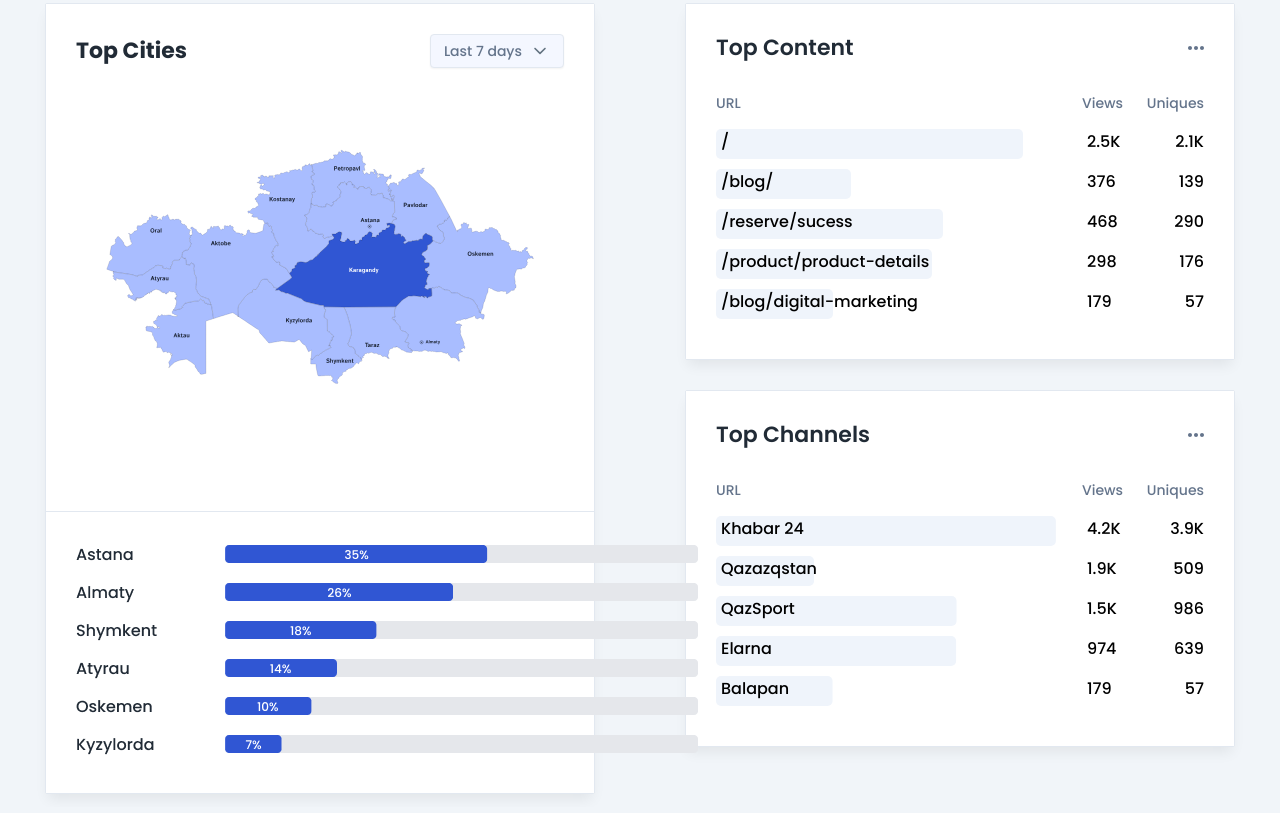
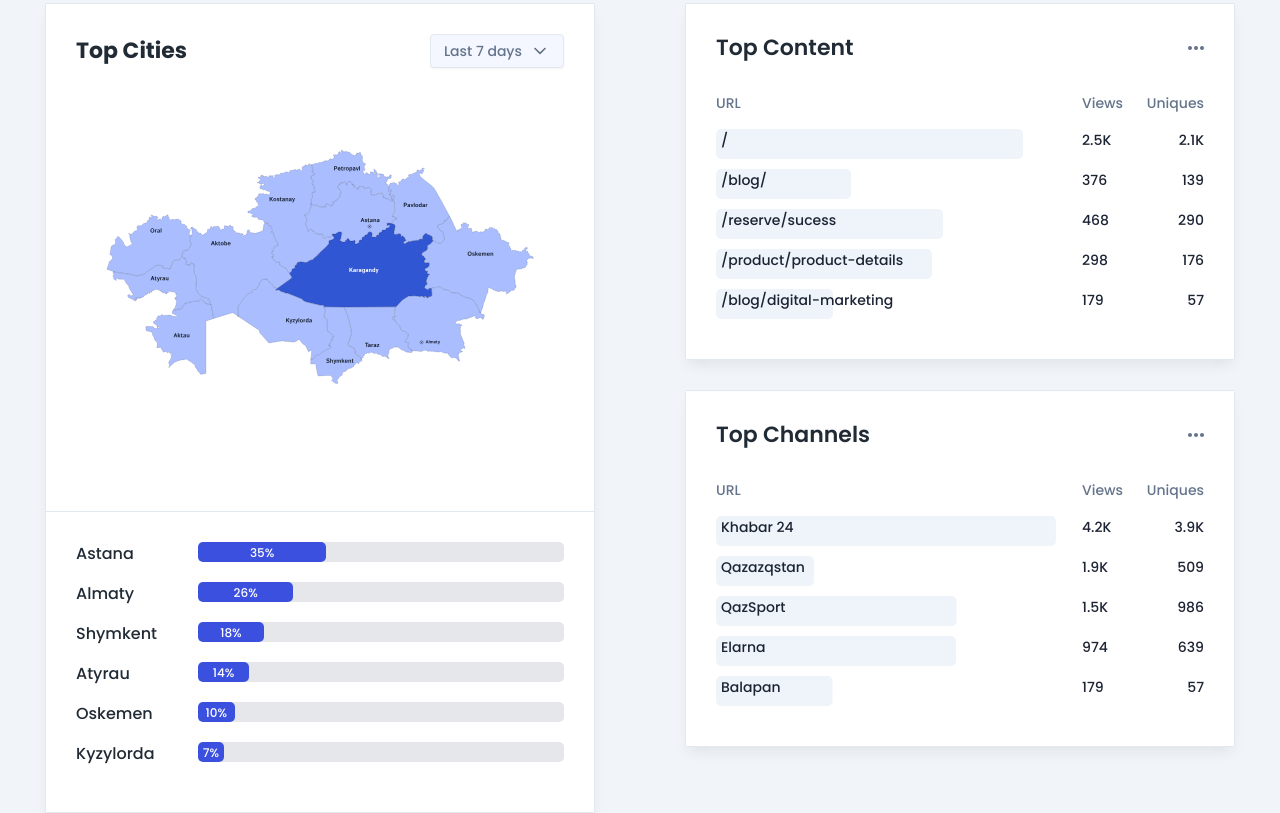
Before and after one commit to cookiestealer3114/JohnWickPage.github.io, a plain HTML site: page index.html in a window 1280 px wide. Shown: the part 973-1786 px from the top of the page. Drawn offline with nearby package versions, Linux system fonts and the light colour scheme.

Commit message:
finished top_cities statistics

```diff
--- a/css/style.css
+++ b/css/style.css
@@ -70,6 +70,24 @@ body {
   font-style: normal;
   font-weight: 600;
   line-height: 28px;
+}
+.text-h7 {
+  /* 16/24 Regular */
+  color: var(--tailgrids-black-color);
+  font-family: Poppins;
+  font-size: 16px;
+  font-style: normal;
+  font-weight: 500;
+  line-height: 24px;
+}
+.text-h7 {
+  /* 12/15 Medium */
+  color: var(--white-color);
+  font-family: Poppins;
+  font-size: 12px;
+  font-style: normal;
+  font-weight: 500;
+  line-height: 15px;
 }
 
 .container {
@@ -332,6 +350,12 @@ body {
   left: 0;
   z-index: 2;
   padding-left: 5px;
+  color: var(--dark-color);
+  font-family: Poppins;
+  font-size: 14px;
+  font-style: normal;
+  font-weight: 500;
+  line-height: 22px;
 }
 .graph {
   position: absolute;
@@ -350,10 +374,21 @@ body {
 }
 .views {
   z-index: 2;
-  margin-left: 5px;
+  color: var(--dark-color);
+  font-family: Poppins;
+  font-size: 14px;
+  font-style: normal;
+  font-weight: 500;
+  line-height: 22px;
 }
 .uniques {
   z-index: 2;
+  color: var(--dark-color);
+  font-family: Poppins;
+  font-size: 14px;
+  font-style: normal;
+  font-weight: 500;
+  line-height: 22px;
 }
 .graph_fill {
   background-color: var(--gray-color);
@@ -403,14 +438,60 @@ body {
 
 .horizontal_line {
   content: "";
-  /* width: 100%; */
   border-bottom: 1px solid var(--stroke);
   margin-top: 75px;
   margin-bottom: 30px;
   margin-left: -30px;
   margin-right: -30px;
+  /* margin-left и margin-right - плохие решения. Лучше найти другой способ вмещения линии за пределы контейнера */
 }
-
+.cities_box_item {
+  display: flex;
+  position: relative;
+  justify-content: flex-end;
+  height: 40px;
+}
+.city {
+  z-index: 2;
+  position: absolute;
+  left: 0;
+  color: var(--tailgrids-black-color);
+  font-family: Poppins;
+  font-size: 16px;
+  font-style: normal;
+  font-weight: 500;
+  line-height: 24px;
+}
+.percentage_container {
+  display: flex;
+}
+.percentage {
+  z-index: 2;
+  color: var(--white-color);
+  font-family: Poppins;
+  font-size: 12px;
+  font-style: normal;
+  font-weight: 500;
+  line-height: 15px;
+}
+.percentage_graph {
+  background-color: #e5e7eb;
+  position: absolute;
+  max-width: 75%;
+  width: 100%;
+  z-index: 0;
+  border-radius: 5px;
+}
+.percentage_graph_fill {
+  display: flex;
+  justify-content: center;
+  align-items: center;
+  background-color: var(--primary-color);
+  height: 20px;
+  border-radius: 5px;
+  width: 0;
+  transition: width 0.5s ease;
+}
 @media screen and (max-width: 1280px) {
   .stats_grid_item {
     flex-wrap: wrap;
--- a/index.html
+++ b/index.html
@@ -354,9 +354,7 @@
                 </svg>
               </div>
               <div class="horizontal_line"></div>
-              <div class="top_cities_statistics">
-                <img src="img/test_groupfiles.png" alt="testgroup" />
-              </div>
+              <div class="cities_box"></div>
             </div>
           </div>
         </div>
@@ -364,9 +362,3 @@
     </section>
   </body>
 </html>
-
-<!--
-  Вывести horizontal_line за пределы container
-  разделить kazakhstan_map на svg
-  сделать статистику top_cities
--->
--- a/script.js
+++ b/script.js
@@ -5,6 +5,7 @@ document.addEventListener("DOMContentLoaded", function () {
   const stats_grid = document.querySelector(".stats_grid");
   const content_box = document.querySelector(".content_box");
   const channels_box = document.querySelector(".channels_box");
+  const cities_box = document.querySelector(".cities_box");
 
   fetch("jsons/analytics.json")
     .then((response) => response.json())
@@ -326,5 +327,39 @@ document.addEventListener("DOMContentLoaded", function () {
       });
     })
     .catch((error) => console.error("TOP CHANNELS JSON LOADING ERROR", error));
-  // СДЕЛАТЬ border-radius у graph 5px
+
+  fetch("jsons/top_cities_statistics.json")
+    .then((response) => response.json())
+    .then((data) => {
+      data.forEach((item) => {
+        const cities_box_item = document.createElement("div");
+        cities_box_item.className = "cities_box_item";
+
+        const city = document.createElement("div");
+        city.className = "city";
+        city.textContent = item.city;
+
+        const percentage_container = document.createElement("div");
+        percentage_container.className = "percentage_container";
+
+        const percentage = document.createElement("div");
+        percentage.className = "percentage";
+        percentage.textContent = item.percentage + "%";
+
+        const percentage_graph = document.createElement("div");
+        percentage_graph.className = "percentage_graph";
+
+        const percentage_graphFill = document.createElement("div");
+        percentage_graphFill.className = "percentage_graph_fill";
+        percentage_graphFill.style.width = item.percentage + "%";
+        percentage_graphFill.appendChild(percentage);
+        percentage_graph.appendChild(percentage_graphFill);
+
+        cities_box_item.appendChild(city);
+        cities_box_item.appendChild(percentage_graph);
+
+        cities_box.appendChild(cities_box_item);
+      });
+    })
+    .catch((error) => console.error("TOP CITIES JSON LOADING ERROR", error));
 });
```
